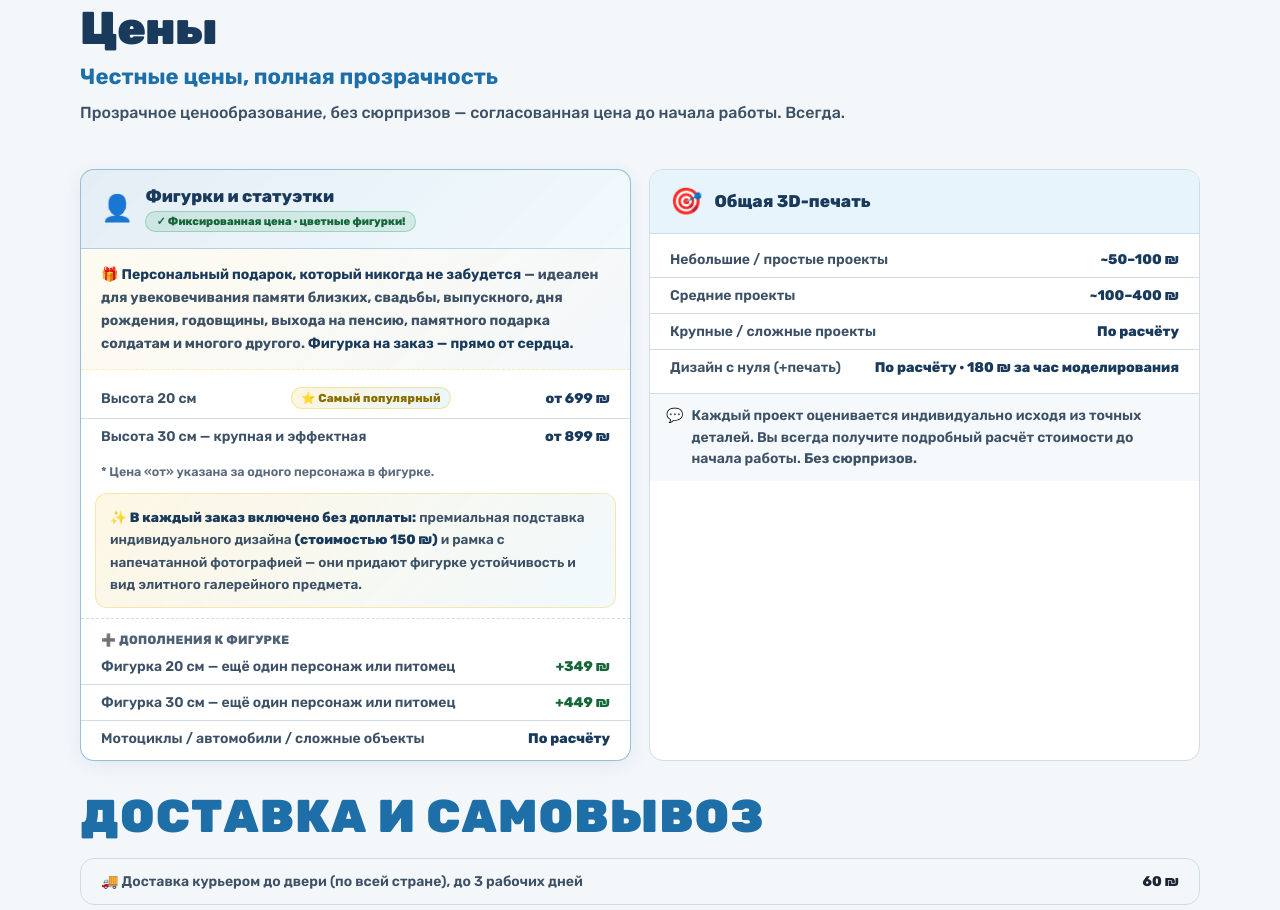
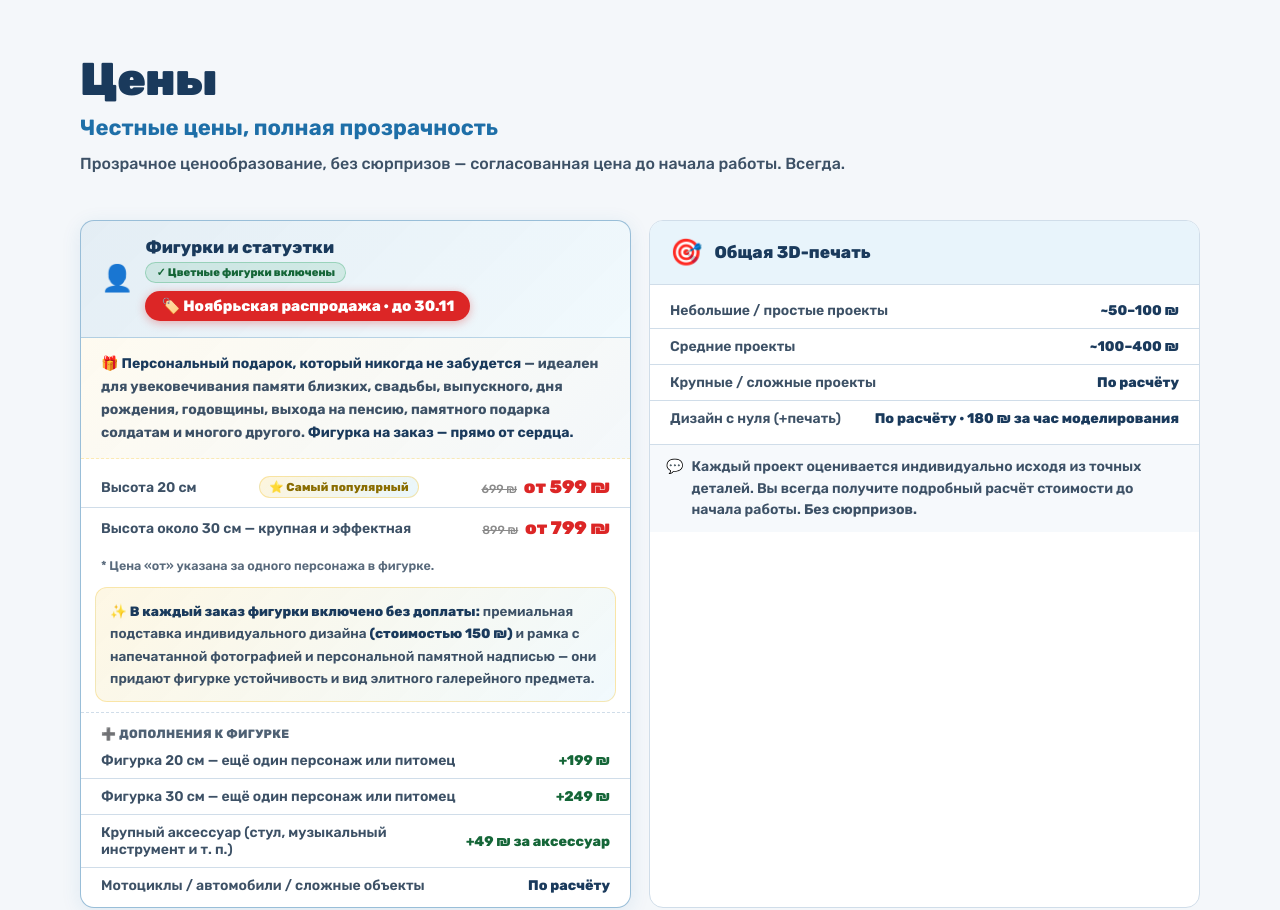
Before and after one commit to nsf3dil/nsf3d-website, a website: page ru/index.html in a window 1280 px wide. Shown: the part 1759-2669 px from the top of the page. Drawn offline with Linux system fonts and the light colour scheme.

Commit message:
Add files via upload

```diff
--- a/ru/index.html
+++ b/ru/index.html
@@ -178,6 +178,7 @@
     <h1 class="hero-title">
       <span class="line-main">Ваша идея <span class="accent">становится изделием</span></span>
     </h1>
+    <a class="sale-banner" href="#pricing">🏷️ <strong>Ноябрьская распродажа:</strong> фигурки от 599 ₪ · до 30.11</a>
     <div class="hero-pills">
       <div class="hero-pill">Проектирование, моделирование и дизайн</div>
       <div class="hero-pill">Качественная 3D-печать</div>
@@ -237,7 +238,8 @@
         <div class="price-card-icon">👤</div>
         <div>
           <div class="price-card-title">Фигурки и статуэтки</div>
-          <div class="figurine-fixed-badge">✓ Фиксированная цена · цветные фигурки!</div>
+          <div class="figurine-fixed-badge">✓ Цветные фигурки включены</div>
+          <div class="sale-badge">🏷️ Ноябрьская распродажа · до 30.11</div>
         </div>
       </div>
       <div class="figurine-gift-strip">
@@ -247,21 +249,22 @@
         <div class="price-row">
           <span class="price-row-label">Высота 20 см</span>
           <span class="price-popular-badge">⭐ Самый популярный</span>
-          <span class="price-row-val">от 699 ₪</span>
+          <span class="price-row-val"><span class="price-regular">от 699 ₪</span><span class="price-sale"><s class="sale-old">699 ₪</s> <span class="sale-new">от 599 ₪</span></span></span>
         </div>
         <div class="price-row">
-          <span class="price-row-label">Высота 30 см — крупная и эффектная</span>
-          <span class="price-row-val">от 899 ₪</span>
+          <span class="price-row-label">Высота около 30 см — крупная и эффектная</span>
+          <span class="price-row-val"><span class="price-regular">от 899 ₪</span><span class="price-sale"><s class="sale-old">899 ₪</s> <span class="sale-new">от 799 ₪</span></span></span>
         </div>
       </div>
       <div class="figurine-per-note">* Цена «от» указана за одного персонажа в фигурке.</div>
       <div class="figurine-included">
-        ✨ <strong>В каждый заказ включено без доплаты:</strong> премиальная подставка индивидуального дизайна <strong>(стоимостью 150 ₪)</strong> и рамка с напечатанной фотографией — они придают фигурке устойчивость и вид элитного галерейного предмета.
+        ✨ <strong>В каждый заказ фигурки включено без доплаты:</strong> премиальная подставка индивидуального дизайна <strong>(стоимостью 150 ₪)</strong> и рамка с напечатанной фотографией и персональной памятной надписью — они придают фигурке устойчивость и вид элитного галерейного предмета.
       </div>
       <div class="figurine-extras">
         <div class="figurine-extras-title">➕ ДОПОЛНЕНИЯ К ФИГУРКЕ</div>
-        <div class="price-row"><span class="price-row-label">Фигурка 20 см — ещё один персонаж или питомец</span><span class="price-row-val add-on">+349 ₪</span></div>
-        <div class="price-row"><span class="price-row-label">Фигурка 30 см — ещё один персонаж или питомец</span><span class="price-row-val add-on">+449 ₪</span></div>
+        <div class="price-row"><span class="price-row-label">Фигурка 20 см — ещё один персонаж или питомец</span><span class="price-row-val add-on">+199 ₪</span></div>
+        <div class="price-row"><span class="price-row-label">Фигурка 30 см — ещё один персонаж или питомец</span><span class="price-row-val add-on">+249 ₪</span></div>
+        <div class="price-row"><span class="price-row-label">Крупный аксессуар (стул, музыкальный инструмент и т. п.)</span><span class="price-row-val add-on">+49 ₪ за аксессуар</span></div>
         <div class="price-row"><span class="price-row-label">Мотоциклы / автомобили / сложные объекты</span><span class="price-row-val">По расчёту</span></div>
       </div>
     </div>
@@ -506,7 +509,7 @@
       <div class="about-features" style="margin-top:22px">
         <div class="fi"><div class="fi-icon">📍</div><div class="fi-text"><h4>Зона обслуживания</h4><p>Беэр-Шева, юг Израиля и доставка по всей стране · на данном этапе приём посетителей не осуществляется.</p></div></div>
         <div class="fi"><div class="fi-icon">⚡</div><div class="fi-text"><h4>Быстрое выполнение</h4><p>Большинство заказов готовы в течение 7 рабочих дней.</p></div></div>
-        <div class="fi"><div class="fi-icon">🤝</div><div class="fi-text"><h4>Быстрый, персональный и профессиональный сервис</h4><p>Быстрый персональный ответ — специалист в своей области, консультирует до заказа и отвечает за результат.</p></div></div>
+        <div class="fi"><div class="fi-icon">🤝</div><div class="fi-text"><h4>Быстрый, персональный и профессиональный сервис</h4><p>Специалист в своей области, консультирует до заказа и отвечает за результат.</p></div></div>
       </div>
     </div>
     <div class="about-visual">
```
